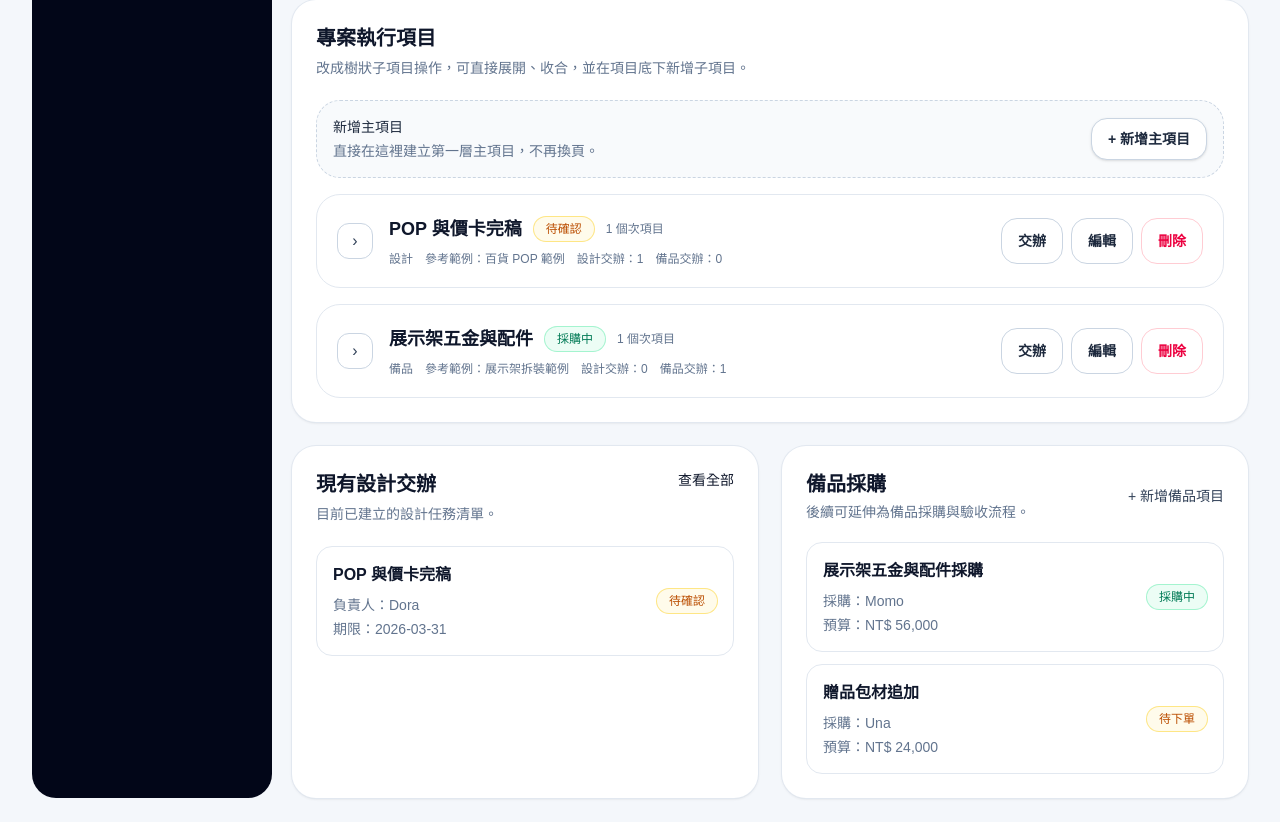
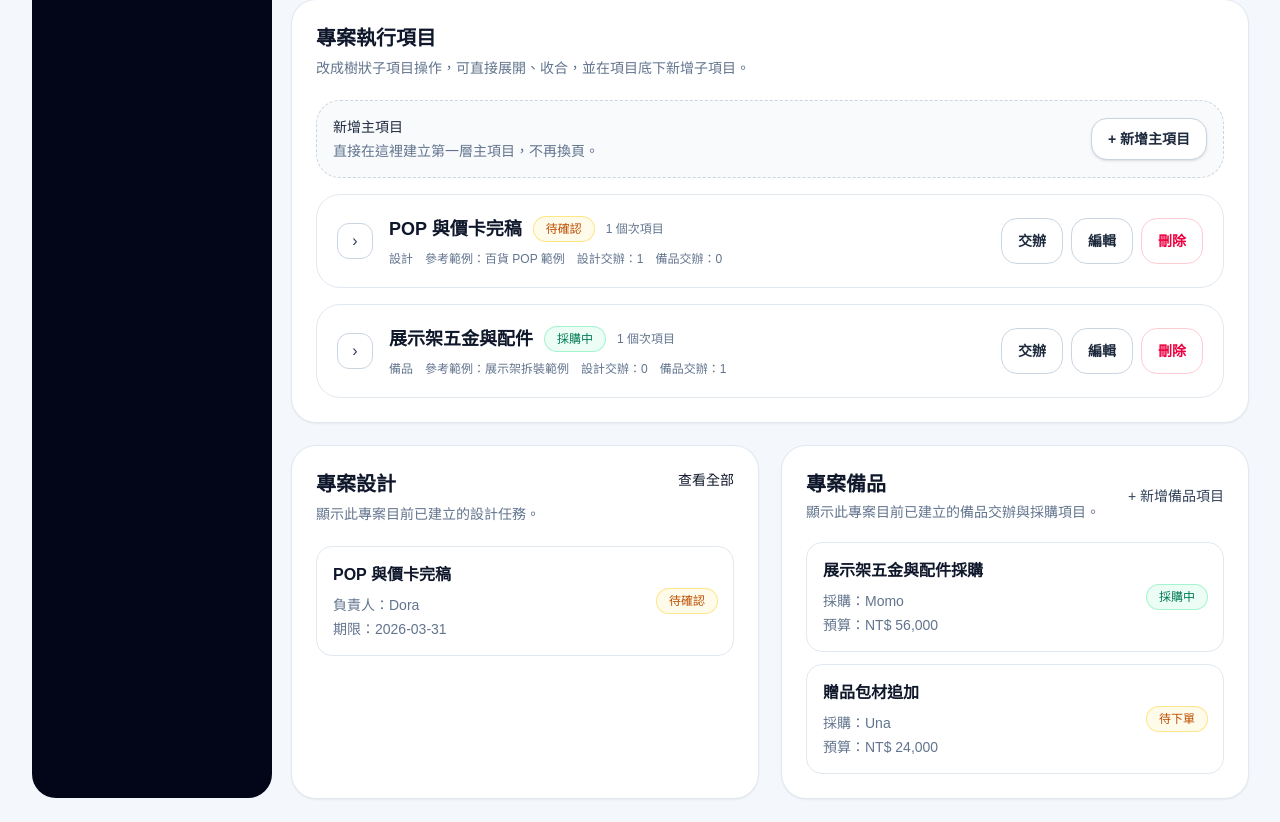
Before and after one commit to willy841/projectflow, a Next.js app: page /projects/department-store-display-2026 in a window 1280 px wide. Shown: the part 1196-2018 px from the top of the page. Built offline with nearby package versions, Linux system fonts and the light colour scheme.

Commit message:
refactor: rename project detail task sections

```diff
--- a/src/app/projects/[id]/page.tsx
+++ b/src/app/projects/[id]/page.tsx
@@ -125,8 +125,8 @@ export default async function ProjectDetailPage({
         <article className="rounded-3xl bg-white p-6 shadow-sm ring-1 ring-slate-200">
           <div className="mb-5 flex flex-col gap-3 sm:flex-row sm:items-start sm:justify-between">
             <div className="min-w-0">
-              <h3 className="text-xl font-semibold">現有設計交辦</h3>
-              <p className="mt-1 text-sm leading-6 text-slate-500">目前已建立的設計任務清單。</p>
+              <h3 className="text-xl font-semibold">專案設計</h3>
+              <p className="mt-1 text-sm leading-6 text-slate-500">顯示此專案目前已建立的設計任務。</p>
             </div>
             <Link href="/design-tasks" className="text-sm font-medium text-slate-700 hover:text-blue-600">查看全部</Link>
           </div>
@@ -152,8 +152,8 @@ export default async function ProjectDetailPage({
         <article className="rounded-3xl bg-white p-6 shadow-sm ring-1 ring-slate-200">
           <div className="mb-5 flex items-center justify-between">
             <div>
-              <h3 className="text-xl font-semibold">備品採購</h3>
-              <p className="mt-1 text-sm text-slate-500">後續可延伸為備品採購與驗收流程。</p>
+              <h3 className="text-xl font-semibold">專案備品</h3>
+              <p className="mt-1 text-sm text-slate-500">顯示此專案目前已建立的備品交辦與採購項目。</p>
             </div>
             <button className="text-sm font-medium text-slate-700">+ 新增備品項目</button>
           </div>
```
